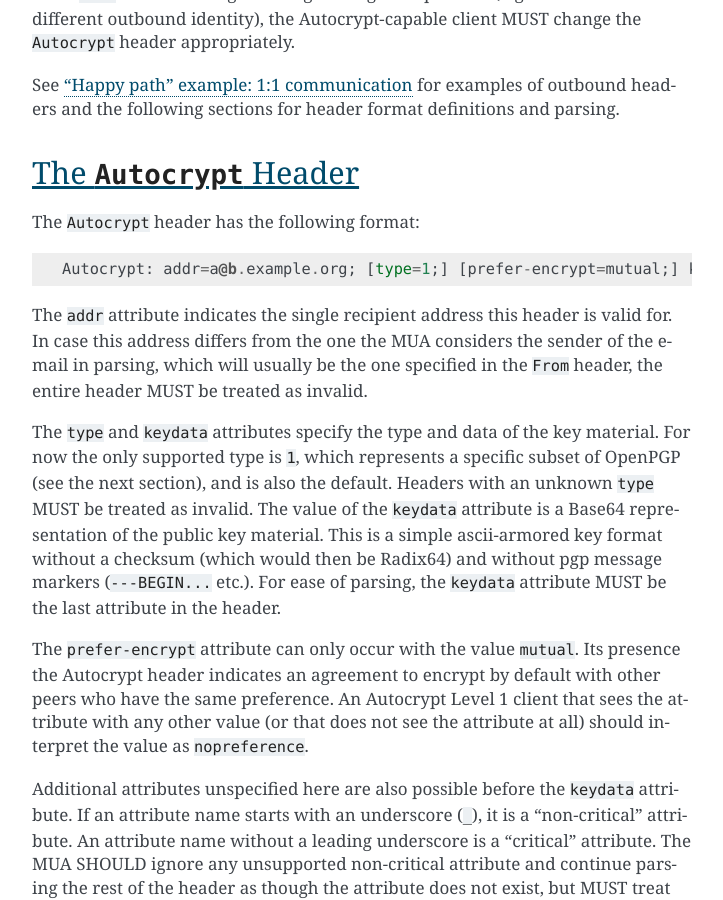
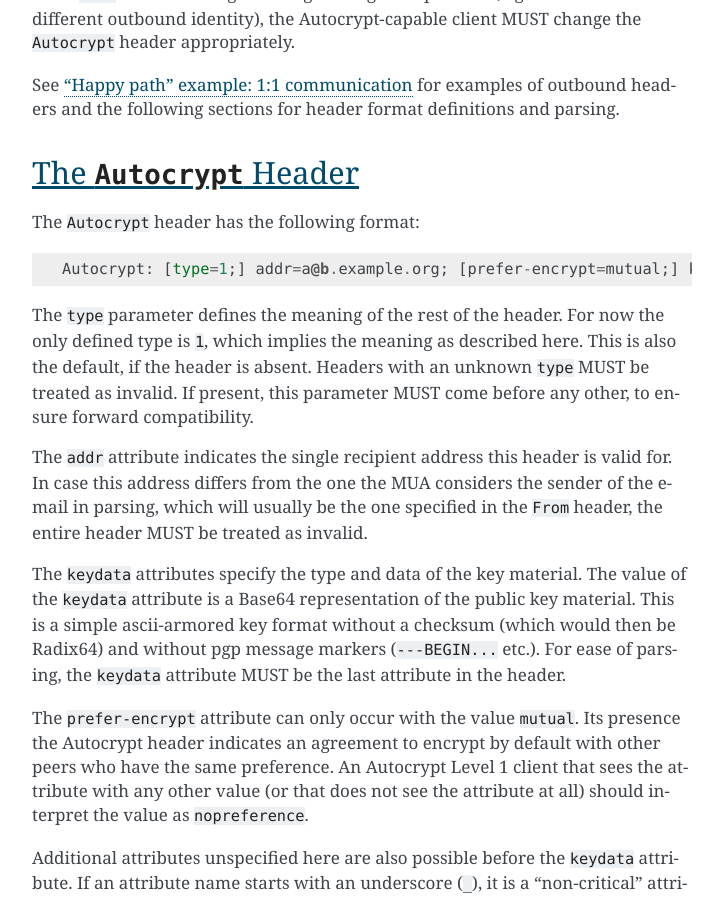
Before and after one commit to autocrypt/autocrypt, a Sphinx documentation site: the page built from doc/level1.rst, in a window 1280 px wide and 900 px high, scrolled down 3224 px. Shown: the whole window, without its empty margins (388-1111 px from the left). Built offline with Sphinx 7.4.7, drawn with Linux system fonts in a browser that asks for light colours.

Commit message:
move type parameter to front for forward compatibility

```diff
--- a/doc/level1.rst
+++ b/doc/level1.rst
@@ -120,7 +120,14 @@ The ``Autocrypt`` Header
 
 The ``Autocrypt`` header has the following format::
 
-    Autocrypt: addr=a@b.example.org; [type=1;] [prefer-encrypt=mutual;] keydata=BASE64
+    Autocrypt: [type=1;] addr=a@b.example.org; [prefer-encrypt=mutual;] keydata=BASE64
+
+The ``type`` parameter defines the meaning of the rest of the header.
+For now the only defined type is ``1``, which implies the meaning as
+described here. This is also the default, if the header is absent.
+Headers with an unknown ``type`` MUST be treated as invalid. If
+present, this parameter MUST come before any other, to ensure forward
+compatibility.
 
 The ``addr`` attribute indicates the single recipient address this
 header is valid for. In case this address differs from the one the MUA
@@ -128,15 +135,13 @@ considers the sender of the e-mail in parsing, which will usually be
 the one specified in the ``From`` header, the entire header MUST be
 treated as invalid.
 
-The ``type`` and ``keydata`` attributes specify the type and data of the
-key material.  For now the only supported type is ``1``, which
-represents a specific subset of OpenPGP (see the next section), and is
-also the default.  Headers with an unknown ``type`` MUST be treated as
-invalid.  The value of the ``keydata`` attribute is a Base64
+The ``keydata`` attributes specify the type and data of the key
+material.  The value of the ``keydata`` attribute is a Base64
 representation of the public key material.  This is a simple
-ascii-armored key format without a checksum (which would then be Radix64)
-and without pgp message markers (``---BEGIN...`` etc.).  For ease of
-parsing, the ``keydata`` attribute MUST be the last attribute in the header.
+ascii-armored key format without a checksum (which would then be
+Radix64) and without pgp message markers (``---BEGIN...`` etc.).  For
+ease of parsing, the ``keydata`` attribute MUST be the last attribute
+in the header.
 
 The ``prefer-encrypt`` attribute can only occur with the value
 ``mutual``.  Its presence the Autocrypt header indicates an agreement
```
